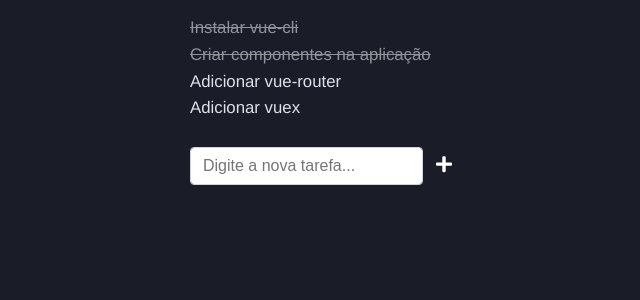
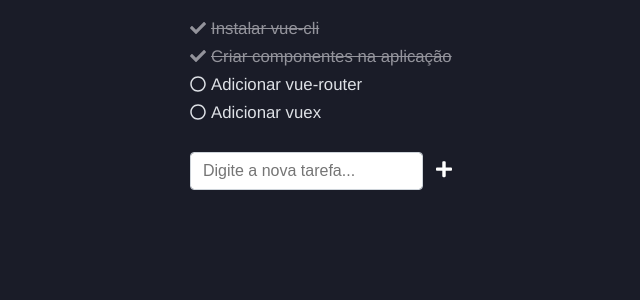
Before and after one commit to pedrogustavo/todo-app-vue, a Vue app: page / in a window 1280 px wide. Shown: the top 300 px of the page, without its empty margins (130-770 px from the left). Built offline with nearby package versions, Linux system fonts and the light colour scheme.

Commit message:
:art: Consome ícones na aplicação usando o componente Icon

```diff
--- a/src/components/ListItem.vue
+++ b/src/components/ListItem.vue
@@ -1,6 +1,6 @@
 <template>
     <li class="list-item" :class="{ 'completed': item.completed }" @click="toggleItem(item.id)">
-        <Icon :completed="item.completed" />
+        <Icon :name="item.completed ? 'check' : 'circle'" />
         <p>{{ item.value }}</p>
     </li>
 </template>
--- a/src/views/Home.vue
+++ b/src/views/Home.vue
@@ -41,7 +41,7 @@
                 },
                 {
                     id: 3,
-                    value: 'Fazer apresentação',
+                    value: 'Adicionar vuex',
                     completed: true
                 }
             ],
--- a/src/views/State.vue
+++ b/src/views/State.vue
@@ -8,9 +8,7 @@
                 <form @submit.prevent="addItem">
                     <input type="text" name="" v-model="newItem" placeholder="Digite a nova tarefa..."/>
                     <button type="submit">
-                        <svg aria-hidden="true" focusable="false" data-prefix="fas" data-icon="plus" class="svg-inline--fa fa-plus fa-w-14 icon" role="img" xmlns="http://www.w3.org/2000/svg" viewBox="0 0 448 512">
-                            <path fill="currentColor" d="M416 208H272V64c0-17.67-14.33-32-32-32h-32c-17.67 0-32 14.33-32 32v144H32c-17.67 0-32 14.33-32 32v32c0 17.67 14.33 32 32 32h144v144c0 17.67 14.33 32 32 32h32c17.67 0 32-14.33 32-32V304h144c17.67 0 32-14.33 32-32v-32c0-17.67-14.33-32-32-32z"></path>
-                        </svg>
+                        <Icon name="plus" />
                     </button>
                 </form>
             </div>
@@ -19,11 +17,13 @@
 </template>
 <script>
 import ListItem from '../components/ListItem.vue'
+import Icon from '../components/Icon.vue'
 
 export default {
     name: 'State',
     components: {
-        ListItem
+        ListItem,
+        Icon
     },
     data () {
         return {
```
